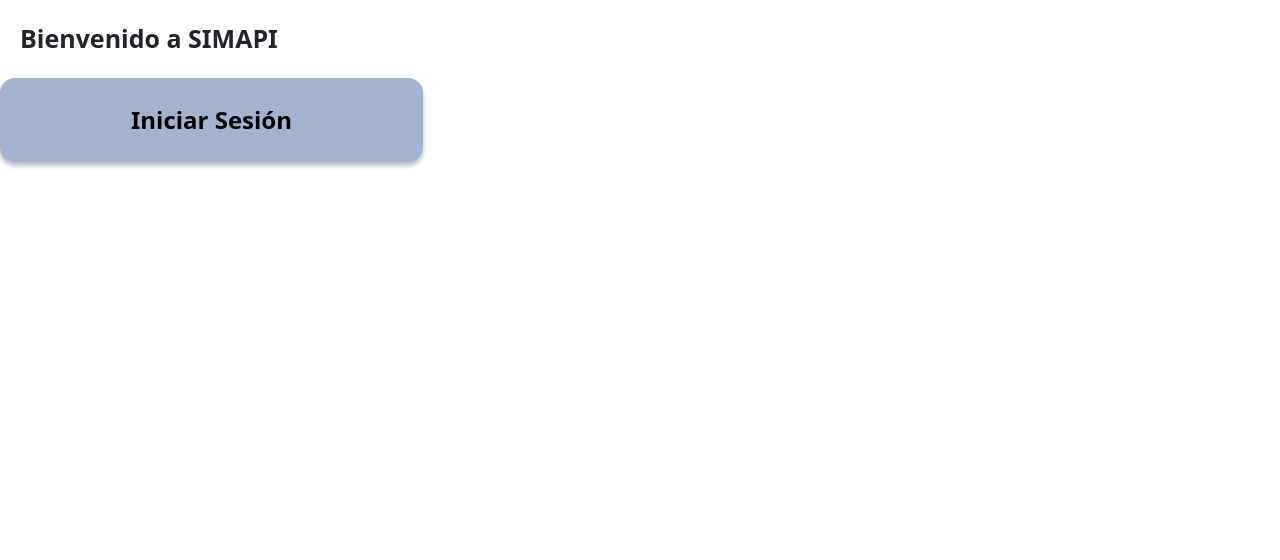
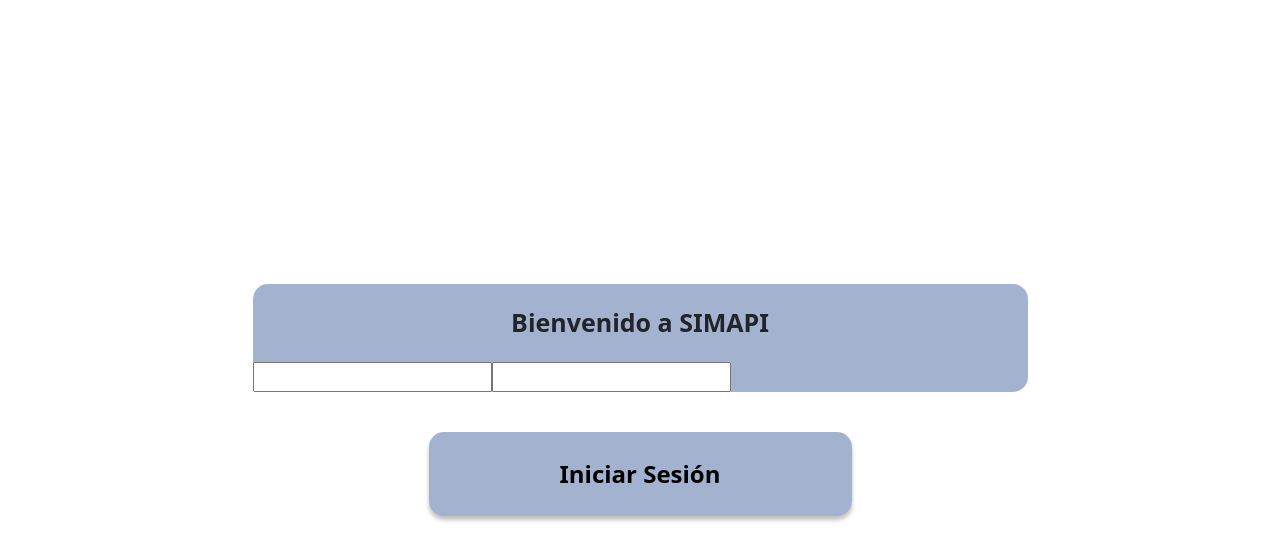
Before and after one commit to Yahird13/SIMAPI-Pantallas, a React (Create React App) app: page / in a window 1280 px wide. Shown: the top 560 px of the page. Built offline with nearby package versions, Linux system fonts and the light colour scheme.

Commit message:
formulario casi completo

```diff
--- a/src/account/LoginForm.js
+++ b/src/account/LoginForm.js
@@ -3,18 +3,40 @@ import Button from '../componets/buttons/Button';
 import { C_PRIMARIO } from '../componets/colors';
 
 export const LoginForm = () => {
-    return(
-        <div>
-            <div style={{borderRadius:'20px', backgroundColor:'C_PRIMARIO'}}>
-                <div style={{padding: '20px'}}>
-                    <text style={{fontWeight: 'bold', fontSize:'25px'}}>Bienvenido a SIMAPI</text>
+    return (
+        <div style={{
+            display: 'flex',
+            alignItems: 'center',
+            justifyContent: 'center',
+            height: '100vh',
+        }}>
+            <div>
+                <div style={
+                    {
+                        borderRadius: '15px',
+                        backgroundColor: C_PRIMARIO,
+                        width: '775px',
+                    }}>
+                    <div style={{ padding: '20px', textAlign: 'center' }}>
+                        <text style={{
+                            fontWeight: 'bold',
+                            fontSize: '25px'
+                        }}>Bienvenido a SIMAPI</text>
+                    </div>
+                    <div>
+                    <input type="email" id="email" name="email" />
+                    <input type="password" id="password" name="password" />
+                    </div>
                 </div>
-                <div>
-
+                <div style={{
+                    display: 'flex',
+                    marginTop: '40px',
+                    flexDirection: 'center',
+                    alignItems: 'center',
+                    justifyContent: 'center'
+                }}>
+                    <Button text={"Iniciar Sesión"} style={styles.btnIniciarSesion} path={"#"} />
                 </div>
-                </div>
-            <div>
-                <Button text={"Iniciar Sesión"} style={styles.btnIniciarSesion} path={"#"}/>
             </div>
         </div>
     );
```
